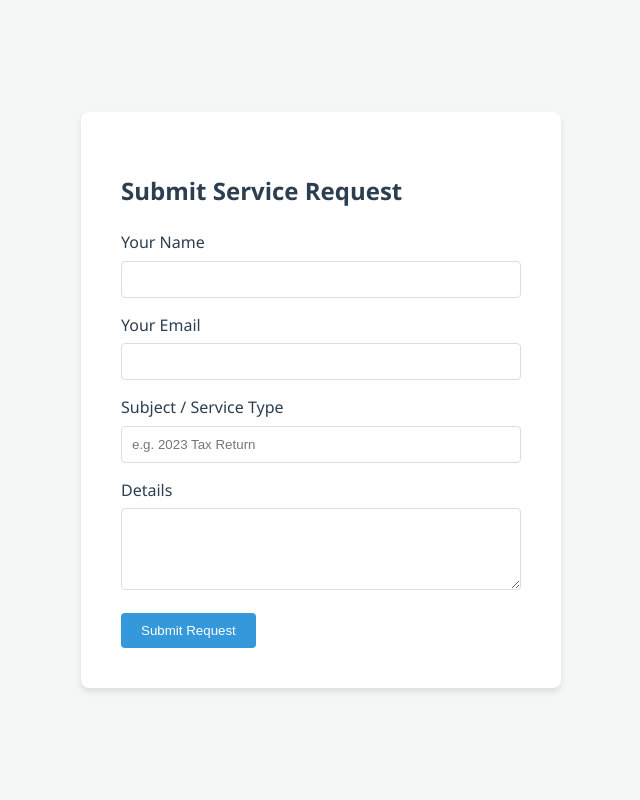
After one commit to priyeshdaspookulangara/taxfiler, a PHP site: page /raise_ticket.php in a window 1280 px wide. The commit adds this page. Shown: the whole page, without its empty margins (319-959 px from the left). Run offline with PHP 8.4, Linux system fonts and the light colour scheme.

Commit message:
Implement customer ticket raising and staff assignment.
- Added customer_name, customer_email, and assigned_to columns to tasks table.
- Created raise_ticket.php for public customer service requests.
- Implemented task assignment functionality for admins.
- Enforced staff-only visibility and update permissions for assigned tasks in Web UI and REST API.
- Updated dashboard with customer info and assignment status.
- Maintained CSRF and SQL injection protections throughout.

Co-authored-by: priyeshdaspookulangara <216598157+priyeshdaspookulangara@users.noreply.github.com>

```diff
--- a/css/style.css
+++ b/css/style.css
@@ -200,6 +200,11 @@ table th {
     color: #721c24;
 }
 
+.alert.success {
+    background: #d4edda;
+    color: #155724;
+}
+
 /* Mobile Responsive */
 @media (max-width: 768px) {
     header h1, header .user-info {
--- a/includes/functions.php
+++ b/includes/functions.php
@@ -2,10 +2,27 @@
 // includes/functions.php
 require_once __DIR__ . '/../config/database.php';
 
-function getAllTasks() {
+function getAllTasks($userId = null, $role = 'admin') {
     $db = getDbConnection();
-    $stmt = $db->query("SELECT * FROM tasks ORDER BY updated_at DESC");
-    return $stmt->fetchAll();
+    if ($role === 'admin') {
+        $stmt = $db->query("
+            SELECT t.*, u.username as assigned_staff
+            FROM tasks t
+            LEFT JOIN users u ON t.assigned_to = u.id
+            ORDER BY t.updated_at DESC
+        ");
+        return $stmt->fetchAll();
+    } else {
+        $stmt = $db->prepare("
+            SELECT t.*, u.username as assigned_staff
+            FROM tasks t
+            LEFT JOIN users u ON t.assigned_to = u.id
+            WHERE t.assigned_to = ?
+            ORDER BY t.updated_at DESC
+        ");
+        $stmt->execute([$userId]);
+        return $stmt->fetchAll();
+    }
 }
 
 function getTaskById($id) {
@@ -15,12 +32,22 @@ function getTaskById($id) {
     return $stmt->fetch();
 }
 
-function updateTaskStatus($taskId, $status, $userId, $comment = null) {
+function updateTaskStatus($taskId, $status, $userId, $comment = null, $role = 'staff') {
     $db = getDbConnection();
     $validStatuses = ['NEW', 'PROCESSING', 'ON_HOLD', 'VERIFYING', 'COMPLETED'];
 
     if (!in_array($status, $validStatuses)) {
         return ['success' => false, 'message' => 'Invalid status'];
+    }
+
+    // Security Check: Staff can only update their own assigned tasks
+    if ($role === 'staff') {
+        $stmt = $db->prepare("SELECT assigned_to FROM tasks WHERE id = ?");
+        $stmt->execute([$taskId]);
+        $task = $stmt->fetch();
+        if (!$task || $task['assigned_to'] != $userId) {
+            return ['success' => false, 'message' => 'Unauthorized: Task not assigned to you'];
+        }
     }
 
     try {
@@ -44,9 +71,35 @@ function updateTaskStatus($taskId, $status, $userId, $comment = null) {
     }
 }
 
-function flagDoubt($taskId, $userId, $comment) {
+function flagDoubt($taskId, $userId, $comment, $role = 'staff') {
     // When a staff member flags a doubt, the system must trigger an ON_HOLD status and log a comment.
-    return updateTaskStatus($taskId, 'ON_HOLD', $userId, "DOUBT FLAGGED: " . $comment);
+    return updateTaskStatus($taskId, 'ON_HOLD', $userId, "DOUBT FLAGGED: " . $comment, $role);
+}
+
+function assignTask($taskId, $staffId, $adminId) {
+    $db = getDbConnection();
+    try {
+        $stmt = $db->prepare("UPDATE tasks SET assigned_to = ?, updated_at = CURRENT_TIMESTAMP WHERE id = ?");
+        $stmt->execute([$staffId, $taskId]);
+
+        $stmt = $db->prepare("SELECT username FROM users WHERE id = ?");
+        $stmt->execute([$staffId]);
+        $staff = $stmt->fetch();
+
+        $comment = "Task assigned to " . ($staff['username'] ?? 'Unknown');
+        $stmt = $db->prepare("INSERT INTO comments (task_id, user_id, comment) VALUES (?, ?, ?)");
+        $stmt->execute([$taskId, $adminId, $comment]);
+
+        return ['success' => true];
+    } catch (Exception $e) {
+        return ['success' => false, 'message' => $e->getMessage()];
+    }
+}
+
+function getStaffUsers() {
+    $db = getDbConnection();
+    $stmt = $db->query("SELECT id, username FROM users WHERE role = 'staff'");
+    return $stmt->fetchAll();
 }
 
 function sanitizeInput($data) {
--- /dev/null
+++ b/raise_ticket.php
@@ -0,0 +1,74 @@
+<?php
+// raise_ticket.php
+require_once 'includes/functions.php';
+require_once 'includes/auth.php'; // For CSRF
+
+$success = '';
+$error = '';
+
+if ($_SERVER['REQUEST_METHOD'] === 'POST') {
+    if (!validateCsrfToken($_POST['csrf_token'] ?? '')) {
+        $error = "Invalid request security token";
+    } else {
+        $name = sanitizeInput($_POST['customer_name'] ?? '');
+        $email = filter_var($_POST['customer_email'] ?? '', FILTER_VALIDATE_EMAIL);
+        $title = sanitizeInput($_POST['title'] ?? '');
+        $description = sanitizeInput($_POST['description'] ?? '');
+
+        if (!$name || !$email || !$title || !$description) {
+            $error = "All fields are required and email must be valid.";
+        } else {
+            try {
+                $db = getDbConnection();
+                $stmt = $db->prepare("INSERT INTO tasks (title, description, customer_name, customer_email, status) VALUES (?, ?, ?, ?, 'NEW')");
+                $stmt->execute([$title, $description, $name, $email]);
+                $success = "Your request has been submitted successfully. A staff member will be assigned shortly.";
+            } catch (Exception $e) {
+                $error = "There was an error submitting your request. Please try again later.";
+            }
+        }
+    }
+}
+?>
+<!DOCTYPE html>
+<html lang="en">
+<head>
+    <meta charset="UTF-8">
+    <meta name="viewport" content="width=device-width, initial-scale=1.0">
+    <title>Raise a Ticket - Tax Firm</title>
+    <link rel="stylesheet" href="css/style.css">
+</head>
+<body class="login-page">
+    <div class="login-container">
+        <h2>Submit Service Request</h2>
+        <?php if ($success): ?>
+            <div class="alert success"><?php echo $success; ?></div>
+            <p><a href="raise_ticket.php">Submit another request</a></p>
+        <?php else: ?>
+            <?php if ($error): ?>
+                <div class="alert error"><?php echo $error; ?></div>
+            <?php endif; ?>
+            <form method="POST">
+                <input type="hidden" name="csrf_token" value="<?php echo generateCsrfToken(); ?>">
+                <div class="form-group">
+                    <label for="customer_name">Your Name</label>
+                    <input type="text" name="customer_name" id="customer_name" required>
+                </div>
+                <div class="form-group">
+                    <label for="customer_email">Your Email</label>
+                    <input type="email" name="customer_email" id="customer_email" required>
+                </div>
+                <div class="form-group">
+                    <label for="title">Subject / Service Type</label>
+                    <input type="text" name="title" id="title" required placeholder="e.g. 2023 Tax Return">
+                </div>
+                <div class="form-group">
+                    <label for="description">Details</label>
+                    <textarea name="description" id="description" rows="4" required></textarea>
+                </div>
+                <button type="submit" class="btn">Submit Request</button>
+            </form>
+        <?php endif; ?>
+    </div>
+</body>
+</html>
```
Also changed, not shown: api/tasks.php (+9 -3 lines), index.php (+57 -4 lines), task_manager.db, 1 other file.
